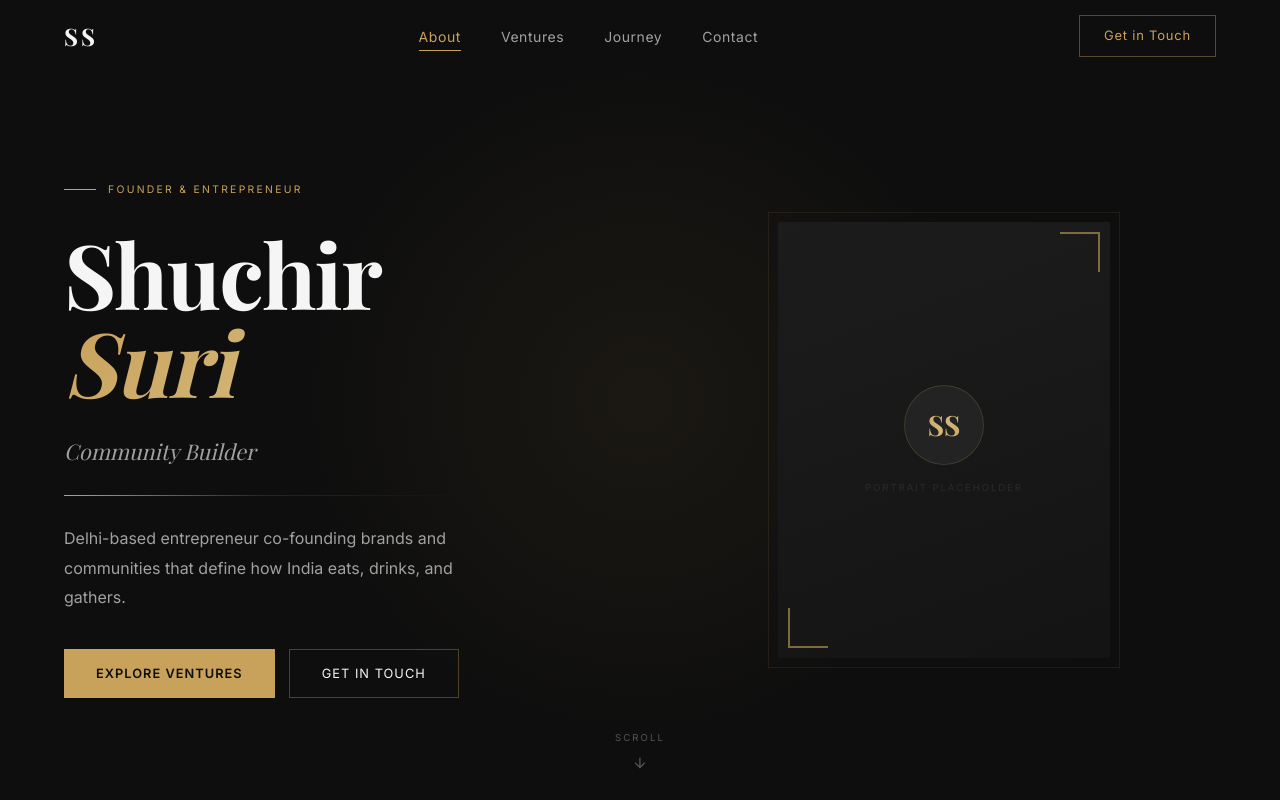
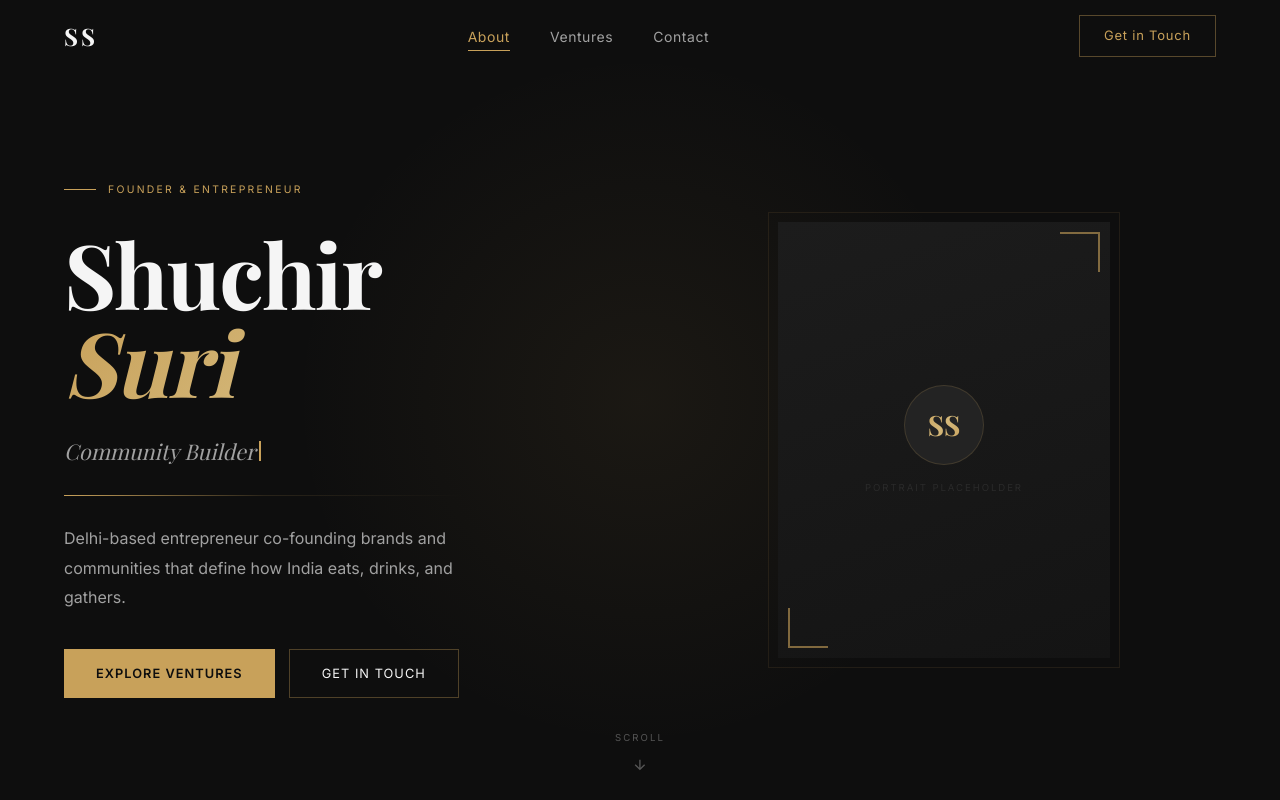
Before and after one commit to deepak640/suchir-website, a Next.js app: page / in a window 1280 px wide. Shown: the top 800 px of the page. Built offline with nearby package versions, Linux system fonts and the light colour scheme; a web font is replaced by a local one.

Commit message:
Remove Journey section and clean up nav
Removed Timeline component from page, dropped Journey nav item,
updated active section hook to About / Ventures / Contact only.

Co-Authored-By: Claude Sonnet 4.6 <noreply@anthropic.com>

```diff
--- a/app/components/Navbar/index.tsx
+++ b/app/components/Navbar/index.tsx
@@ -10,7 +10,7 @@ import { navItems } from '@/lib/data';
 export default function Navbar() {
   const scrolled = useScrolled(60);
   const [mobileOpen, setMobileOpen] = useState(false);
-  const activeSection = useActiveSection(['about', 'ventures', 'journey', 'contact']);
+  const activeSection = useActiveSection(['about', 'ventures', 'contact']);
 
   const handleNavClick = (href: string) => {
     setMobileOpen(false);
--- a/app/lib/data.ts
+++ b/app/lib/data.ts
@@ -3,7 +3,6 @@ import { Venture, TimelineItem, GalleryImage, ImpactStat, NavItem } from '@/type
 export const navItems: NavItem[] = [
   { label: 'About', href: '#about' },
   { label: 'Ventures', href: '#ventures' },
-  { label: 'Journey', href: '#journey' },
   { label: 'Contact', href: '#contact' },
 ];
 
--- a/app/page.tsx
+++ b/app/page.tsx
@@ -2,7 +2,6 @@ import Navbar from '@/components/Navbar';
 import Hero from '@/components/Hero';
 import About from '@/components/About';
 import Ventures from '@/components/Ventures';
-import Timeline from '@/components/Timeline';
 import Contact from '@/components/Contact';
 import Footer from '@/components/Footer';
 
@@ -13,7 +12,6 @@ export default function Home() {
       <Hero />
       <About />
       <Ventures />
-      <Timeline />
       <Contact />
       <Footer />
     </main>
```
